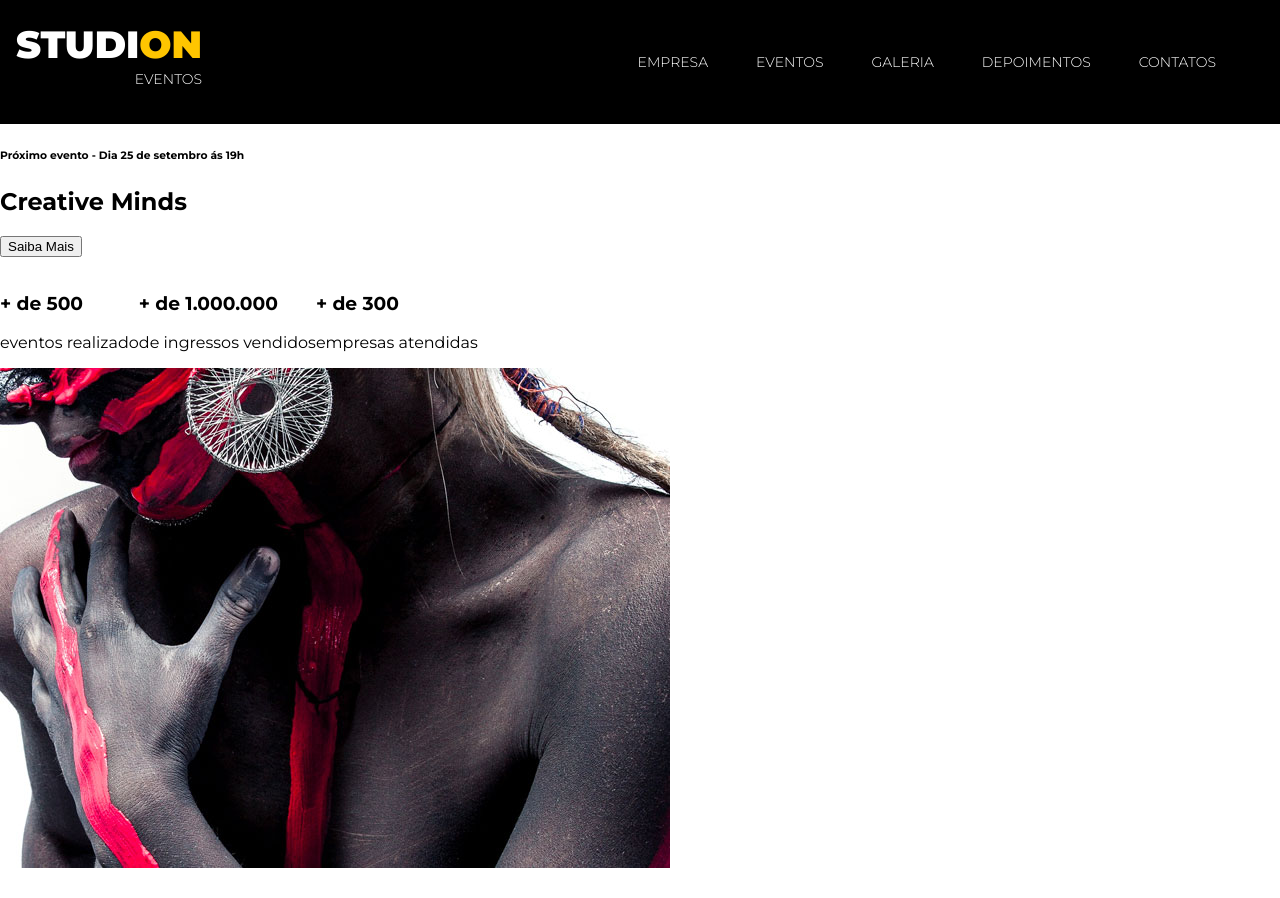
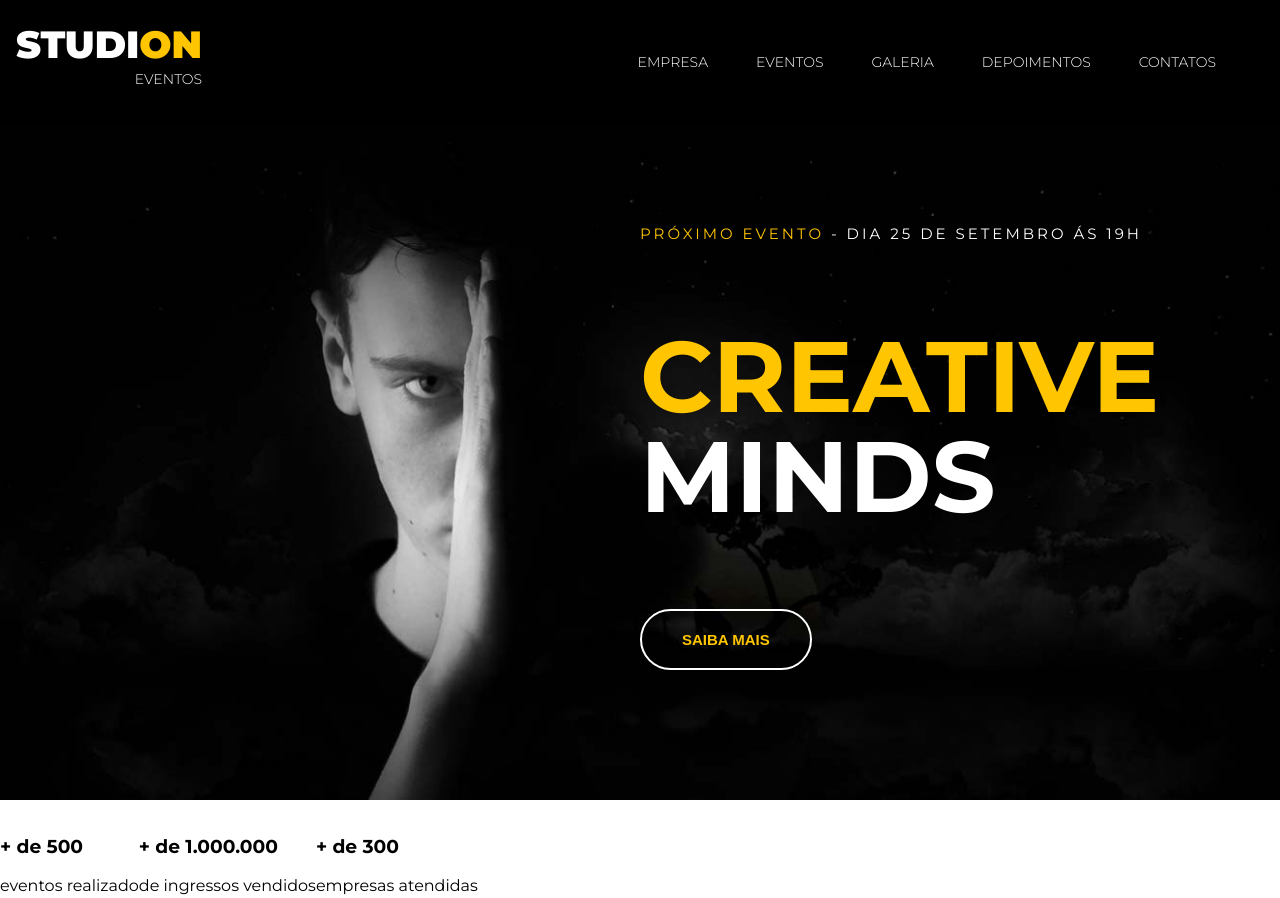
Before and after one commit to Vinicius-Braga/Studion, a website: page src/index.html in a window 1280 px wide. Shown: the top 898 px of the page. Drawn offline with Linux system fonts and the light colour scheme.

Commit message:
feat(header): implemented styles header

```diff
--- a/src/index.html
+++ b/src/index.html
@@ -35,9 +35,12 @@
     <header>
         <div id="slider">
             <div class="slide">
-                <h6><span>Próximo evento</span> - Dia 25 de setembro ás 19h</h6>
-                <h2><span>Creative</span> Minds</h2>
-                <button>Saiba Mais</button>
+                <img class="slideBackgroundImage" src="./images/banner.jpg" alt="Studion Banner">
+                <div class="slide__copy">
+                    <h6 class="SLD"><span class="copy-primary">Próximo evento</span> - Dia 25 de setembro ás 19h</h6>
+                    <h2><span class="copy-primary">Creative</span> Minds</h2>
+                    <button class="btn btn--slide">Saiba Mais</button>
+                </div>
             </div>
         </div>
     </header>
--- a/src/style.css
+++ b/src/style.css
@@ -5,9 +5,11 @@
 }
 
 :root {
-    --color-primary: #ffc500;
     font-family: "Montserrat" , sans-serif;
     font-size: 16px;
+    --color-primary: #ffc500;
+    --default-padding: 1rem;
+
 }
 
 body {
@@ -24,6 +26,7 @@ ul {
 
 .navbar {
     position: fixed;
+    z-index: 1;
     display: grid;
     grid-template-columns: 1fr 9fr;
     align-items: center;
@@ -74,3 +77,68 @@ ul {
 .copy-primary {
     color: var(--color-primary);
 }
+
+#slider {
+    background-color: black;
+    color: white;
+}
+
+.slide {
+    position: relative;
+    height: calc(100vh - 7.75rem);
+}
+
+.slideBackgroundImage {
+    width: 100%;
+    height: 100%;
+    object-fit: cover;
+    object-position: center;
+}
+
+.SLD {
+    margin: 0%;
+}
+
+.slide__copy {
+    position: absolute;
+    top: 6.25rem;
+    left: 50vw;
+}
+
+.slide__copy h6 {
+    font-size: 0.9375rem;
+    font-weight: 400;
+    text-transform: uppercase;
+    letter-spacing: 0.1875rem;
+}
+
+.slide__copy h2 {
+    font-size: 6.25rem;
+    text-transform: uppercase;
+    line-height: 6.25rem;
+}
+
+.slide__copy h2 span {
+    display: block;
+}
+
+.btn {
+    cursor: pointer;
+    padding: 1.25rem 2.5rem;
+    border: 0.125rem solid #ffff;
+    border-radius: 5rem;
+    color: var(--color-primary);
+    background-color: unset;
+    font-size: 0.9375rem;
+    font-weight: 700;
+    text-transform: uppercase;
+    transition: 0.5s all ease;
+}
+
+.btn:hover,
+.btn:active
+.btn:focus {
+    border-color: var(--color-primary);
+    background-color: var(--color-primary);
+    color: white;
+}
```
